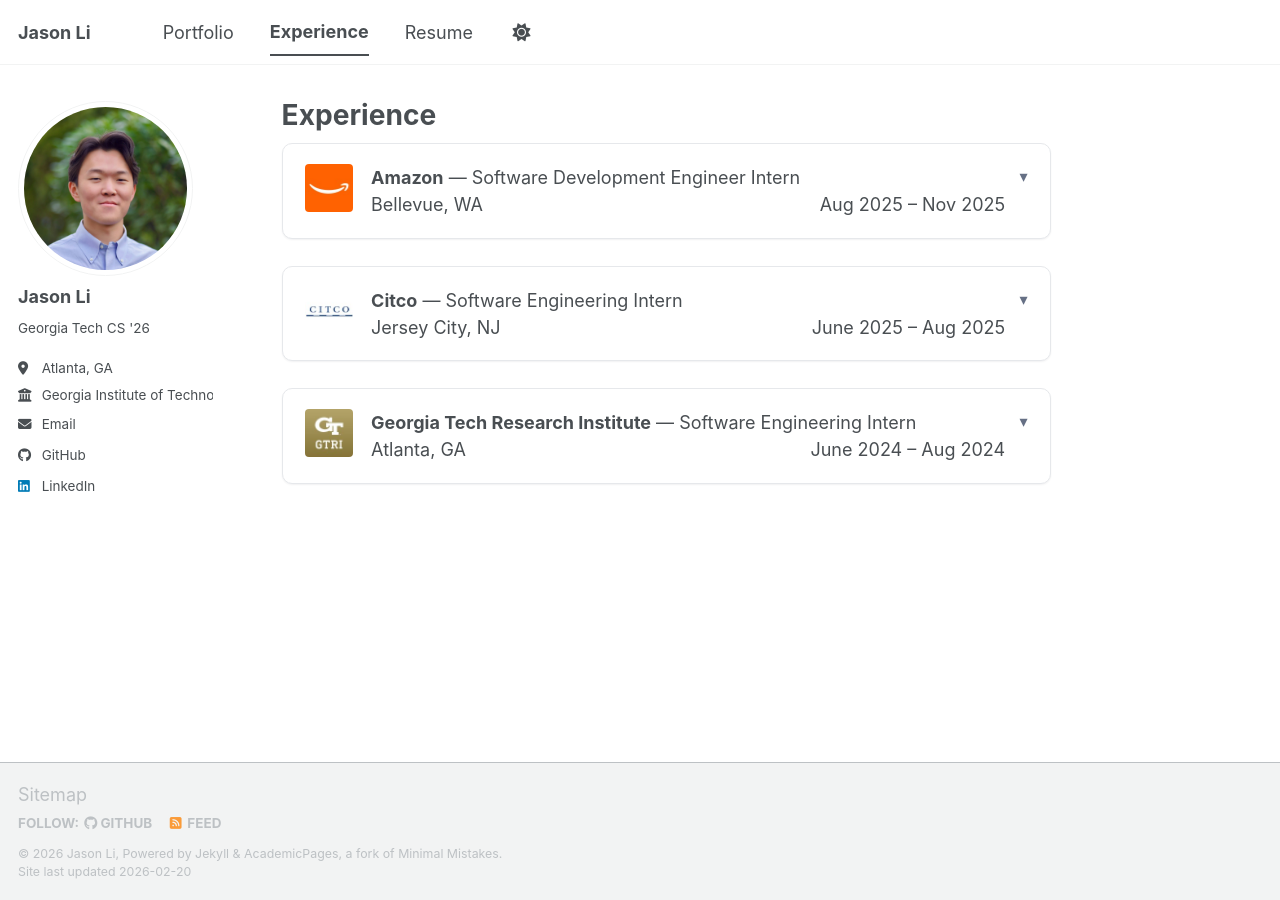
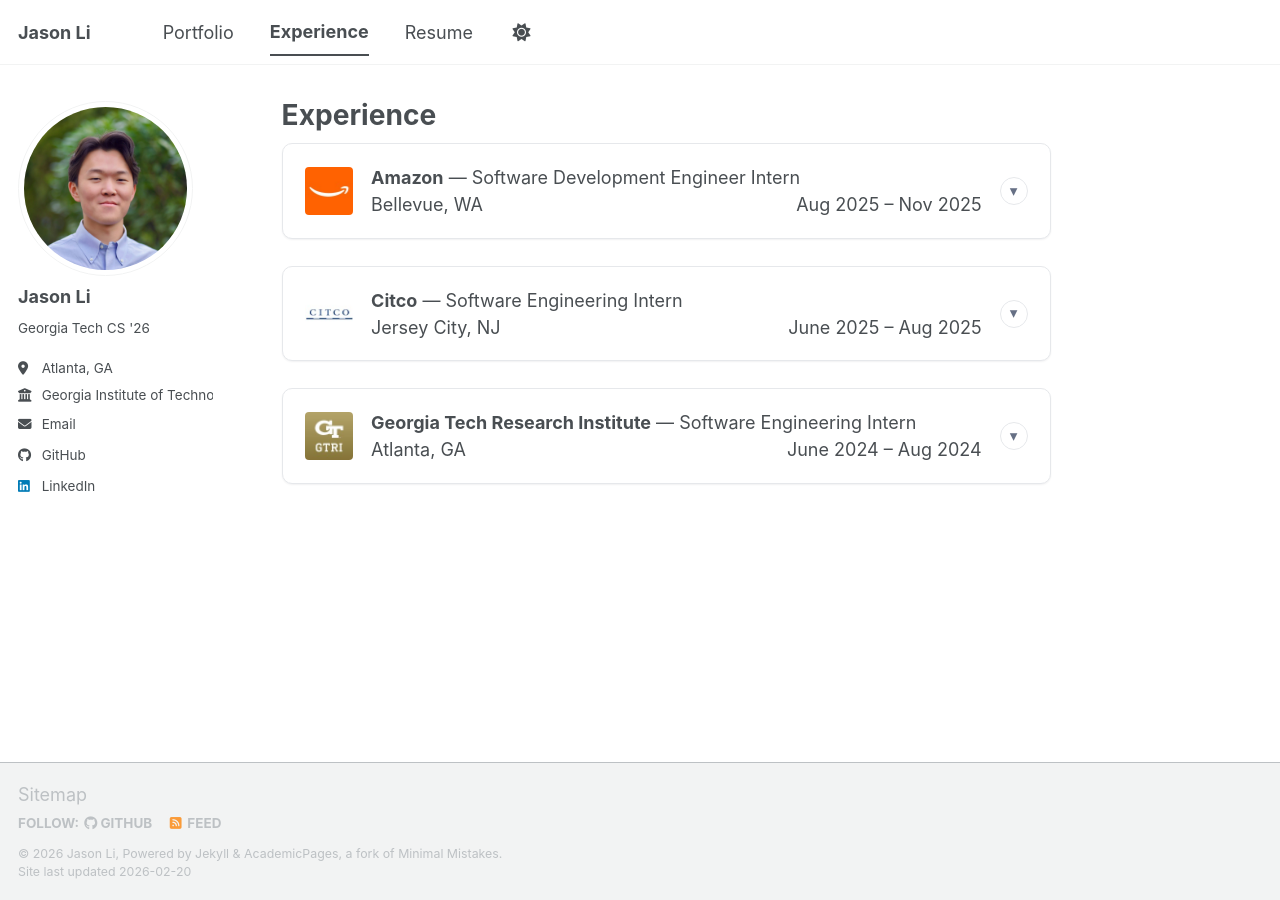
Before and after one commit to jasonli04/jasonli04.github.io, a Jekyll site: the page built from _pages/experience.md, in a window 1280 px wide. Built offline with Jekyll 4.4.1, drawn with Linux system fonts in a browser that asks for light colours; a script bundle is joined from its source files by our own code; library files that are not in the unit come from our copies.

Commit message:
experience formatting

```diff
--- a/_pages/experience.md
+++ b/_pages/experience.md
@@ -17,6 +17,7 @@ author_profile: true
         <span class="experience-dates">Aug 2025 – Nov 2025</span>
       </div>
     </div>
+    <span class="experience-chevron" aria-hidden="true"></span>
   </summary>
   <div class="experience-body">
     <ul>
@@ -38,6 +39,7 @@ author_profile: true
         <span class="experience-dates">June 2025 – Aug 2025</span>
       </div>
     </div>
+    <span class="experience-chevron" aria-hidden="true"></span>
   </summary>
   <div class="experience-body">
     <ul>
@@ -59,6 +61,7 @@ author_profile: true
         <span class="experience-dates">June 2024 – Aug 2024</span>
       </div>
     </div>
+    <span class="experience-chevron" aria-hidden="true"></span>
   </summary>
   <div class="experience-body">
     <ul>
--- a/assets/css/main.scss
+++ b/assets/css/main.scss
@@ -50,18 +50,17 @@
   border-radius: 10px;
   background: #fff;
   box-shadow: 0 1px 2px rgba(16, 24, 40, 0.06);
+  overflow: hidden;
 }
 
 .experience-card > summary.experience-summary {
   list-style: none;
   display: flex;
-  align-items: flex-start;
+  align-items: center;
   gap: 1rem;
   padding: 1.1rem 1.25rem;
   cursor: pointer;
-  position: relative;
   width: 100%;
-  padding-right: 2.5rem;
 }
 
 .experience-card > summary.experience-summary::-webkit-details-marker {
@@ -70,23 +69,33 @@
 
 .experience-card > summary.experience-summary::marker {
   content: "";
-}
-
-.experience-card > summary.experience-summary::after {
-  content: "▾";
-  position: absolute;
-  top: 1.1rem;
-  right: 1.25rem;
-  font-size: 0.9rem;
-  color: #667085;
-}
-
-.experience-card[open] > summary.experience-summary::after {
-  content: "▴";
+  font-size: 0;
 }
 
 .experience-card[open] .experience-summary {
   border-bottom: 1px solid #e6e8eb;
+}
+
+.experience-chevron {
+  margin-left: auto;
+  width: 28px;
+  height: 28px;
+  border: 1px solid #e6e8eb;
+  border-radius: 999px;
+  display: inline-flex;
+  align-items: center;
+  justify-content: center;
+  color: #667085;
+  font-size: 0.85rem;
+  flex-shrink: 0;
+}
+
+.experience-chevron::before {
+  content: "▾";
+}
+
+.experience-card[open] .experience-chevron::before {
+  content: "▴";
 }
 
 .experience-header {
```
